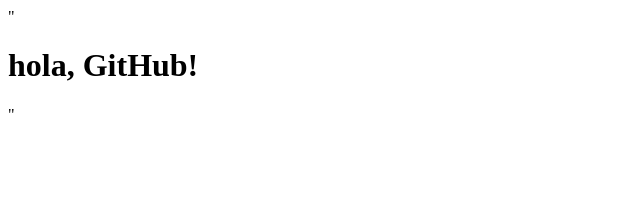
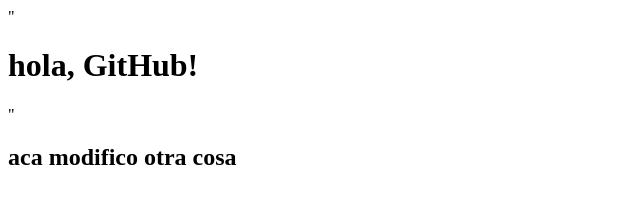
Before and after one commit to luisgtgt/repositorio_publico, a plain HTML site: page index.html in a window 1280 px wide. Shown: the whole page, without its empty margins (0-640 px from the left). Drawn offline with Linux system fonts and the light colour scheme.

Commit message:
añadido desde second

```diff
--- a/index.html
+++ b/index.html
@@ -1 +1,3 @@
 "<h1>hola, GitHub!</h1>"
+
+<h2>aca modifico otra cosa</h2>
```
